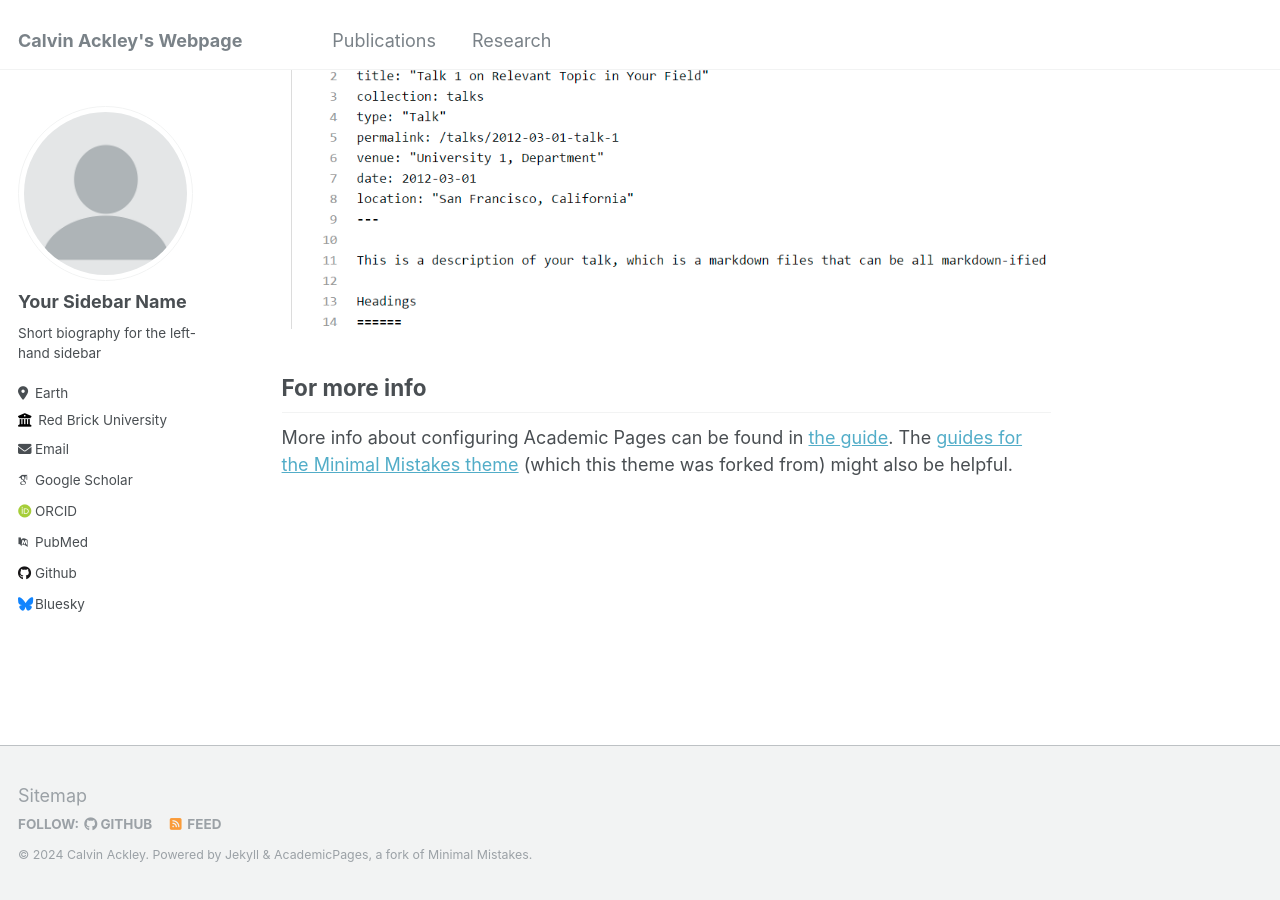
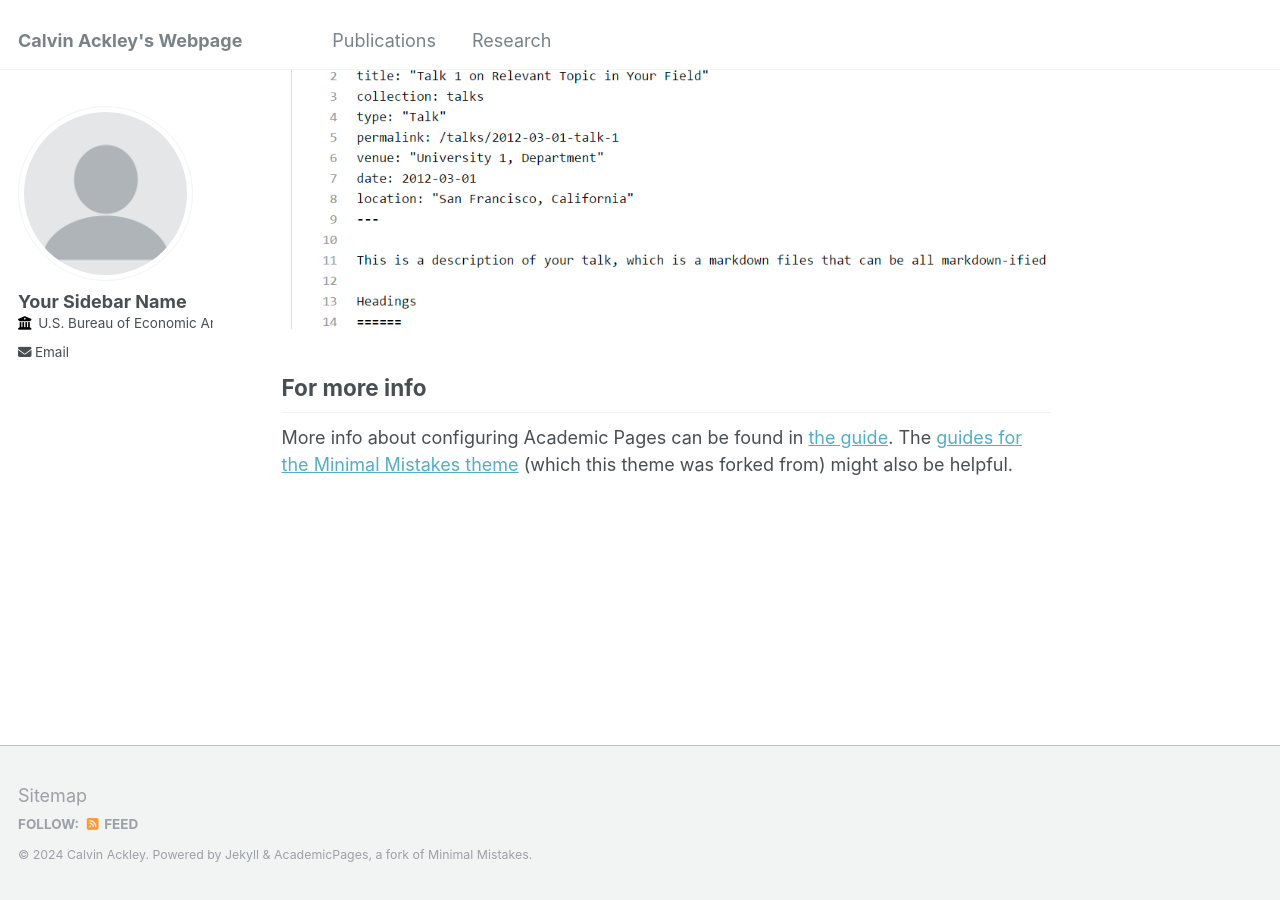
Before and after one commit to ackleycb/ackleycb.github.io, a Jekyll site: the page built from _pages/about.md, in a window 1280 px wide and 900 px high, scrolled down 2660 px. Built offline with Jekyll 4.4.1, drawn with Linux system fonts in a browser that asks for light colours; some web fonts are replaced.

Commit message:
Update _config.yml

```diff
--- a/_config.yml
+++ b/_config.yml
@@ -24,31 +24,31 @@ author:
   avatar           : "profile.png"
   name             : "Your Sidebar Name"
   pronouns         : # example: "she/her"
-  bio              : "Short biography for the left-hand sidebar"
-  location         : "Earth"
-  employer         : "Red Brick University"
-  uri              : # URL
-  email            : "none@example.org"
+  bio              :
+  location         :
+  employer         : "U.S. Bureau of Economic Analysis"
+  uri              : #
+  email            : "ackleycb@gmail.com"
 
   # Academic websites
   arxiv            : # URL - Update with the correct link to your profile
-  googlescholar    : "https://scholar.google.com/citations?user=PS_CX0AAAAAJ"
+  googlescholar    :
   impactstory      : # URL
-  orcid            : "http://orcid.org/yourorcidurl"
+  orcid            : # "http://orcid.org/yourorcidurl"
   semantic         : # URL
-  pubmed           : "https://www.ncbi.nlm.nih.gov/pubmed/?term=john+snow"
+  pubmed           : # "https://www.ncbi.nlm.nih.gov/pubmed/?term=john+snow"
   researchgate     : # URL
 
   # Repositories and software development
   bitbucket        : # Username - Update with your username on the site
   codepen          : # Username
   dribbble         : # Username
-  github           : "academicpages"
+  github           : # "academicpages"
   kaggle           : # Username
   stackoverflow    : # User number or user number and name (i.e., use "1" or "1/jeff-atwood")
 
   # Social media
-  bluesky          : "bsky.app" # Replace this with you Bluesky username
+  bluesky          : # "bsky.app" # Replace this with you Bluesky username
   facebook         : # Username
   flickr           : # Username
   foursquare       : # Username
```
